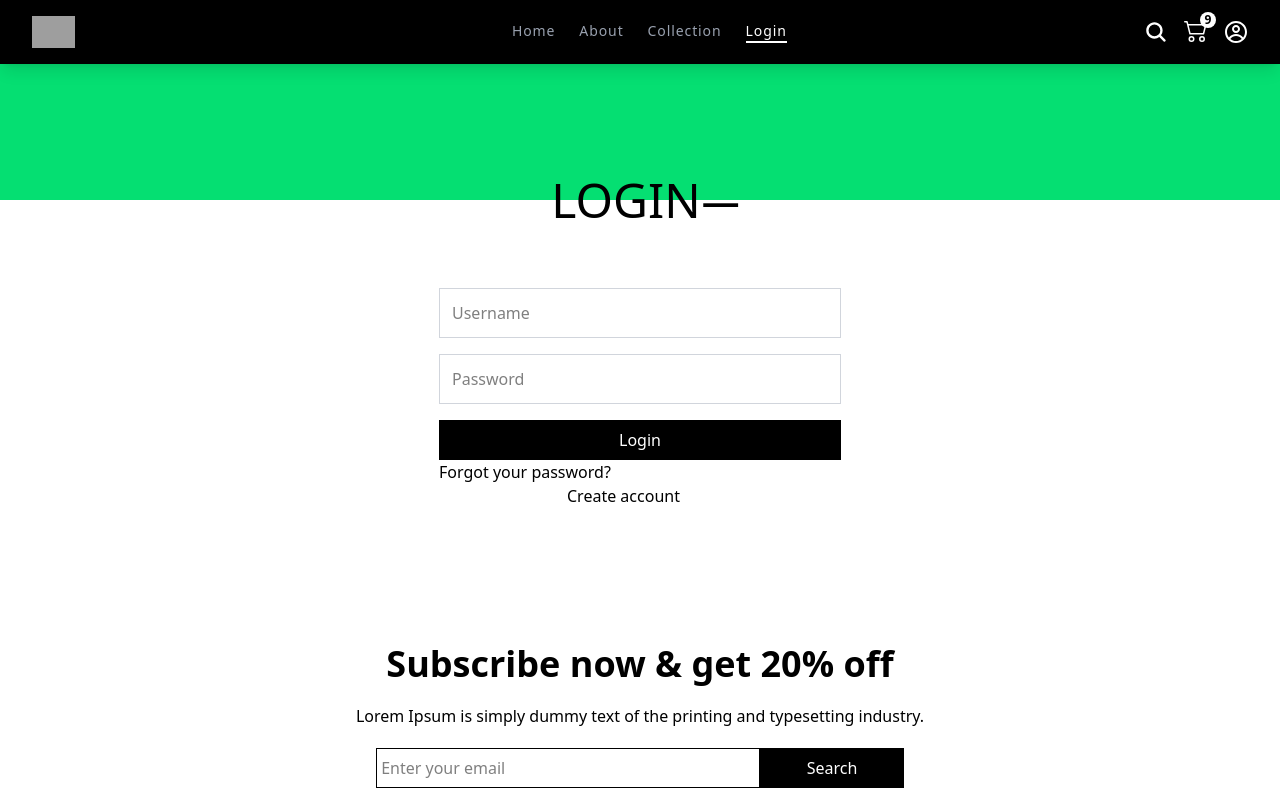
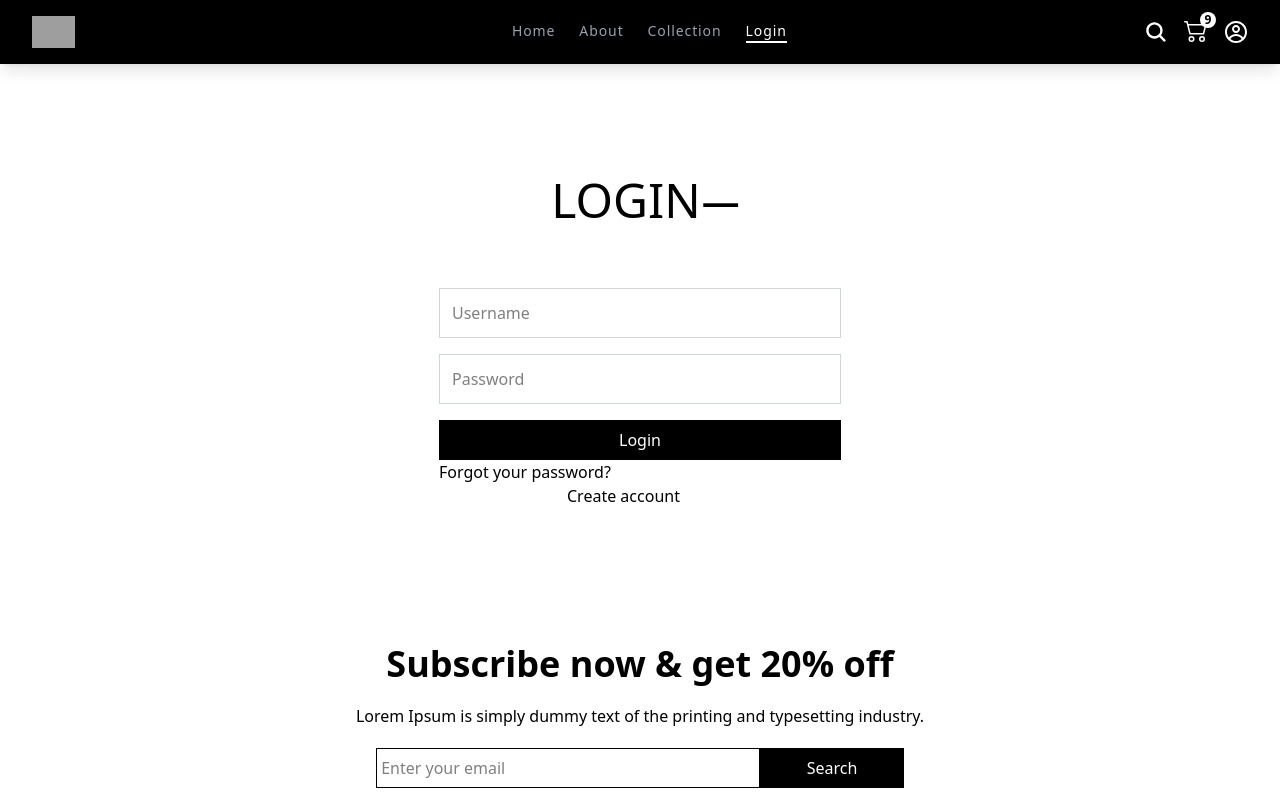
Before and after one commit to Sajal91/MERN-PROJECT, a React (Vite) app in the folder Frontend/: page /login in a window 1280 px wide. Shown: the top 800 px of the page. Built offline with nearby package versions, Linux system fonts and the light colour scheme; grey boxes are pictures that could not be loaded.

Commit message:
Updates: 1. Footer Issue Fixed.

```diff
--- a/Frontend/src/components/About/About.tsx
+++ b/Frontend/src/components/About/About.tsx
@@ -5,7 +5,7 @@ import Footer from "../Footer/Footer";
 const About: FC = () => {
     return (
         <>
-            <div className="top-0 left-0 pt-24 w-full h-screen overflow-scroll scroll-smooth">
+            <div className="pt-24 w-full scroll-smooth">
                 <div className="mx-auto max-w-7xl w-full px-2 sm:px-6 lg:px-8 flex flex-col items-center">
                     <div className="w-full text-center">
                         <h1 className="text-2xl font-bold">About Us</h1>
--- a/Frontend/src/components/Collections/Collection.tsx
+++ b/Frontend/src/components/Collections/Collection.tsx
@@ -46,8 +46,8 @@ const Collection: FC = () => {
 
     return (
         <>
-            <div className="absolute left-0 top-0 pt-24 w-full h-screen overflow-scroll scroll-smooth flex justify-center">
-                <div className="collections absolute left-1/2 -translate-x-1/2 w-[85vw] flex justify-between">
+            <div className="left-0 top-0 pt-24 w-full h-screen overflow-scroll scroll-smooth flex justify-center">
+                <div className="mx-auto max-w-7xl w-full px-2 sm:px-6 lg:px-8 flex justify-between">
                     <div className="filter-section w-[300px]">
                         <h1 className="text-4xl">Filters</h1>
                         <div className="filters-box">
--- a/Frontend/src/components/Footer/TempFooter.tsx
+++ b/Frontend/src/components/Footer/TempFooter.tsx
@@ -41,7 +41,7 @@ const TempFooter: FC = () => {
     //   <hr className='mt-5' />
     //   <div className='text-center mb-2 mt-2'> <p>Copyright 2024@ Rohan.dev & Sajal.dev - All Right Reserved.</p> </div>
     // </div>
-    <div className="w-screen h-[200px] bg-green-400"></div>
+    <footer className="w-full h-[200px] bg-green-400"></footer>
   )
 }
 
--- a/Frontend/src/components/Home/Home.tsx
+++ b/Frontend/src/components/Home/Home.tsx
@@ -28,7 +28,7 @@ const Home: FC = () => {
     }, [])
 
     return (
-        <div className="left-0 top-0 pt-24 w-full h-screen overflow-scroll scroll-smooth flex justify-center">
+        <div className="pt-24 w-full scroll-smooth flex justify-center">
 
             <div className="mx-auto max-w-7xl w-full px-2 sm:px-6 lg:px-8">
                 {/* <div className="banner-section w-full h-full flex justify-center border-1 border-black border-solid max-md:flex-col max-md:justify-between">
--- a/Frontend/src/components/Login/Login.tsx
+++ b/Frontend/src/components/Login/Login.tsx
@@ -4,9 +4,9 @@ import Footer from "../Footer/Footer"
 const Login: FC = () => {
     return (
         <>
-            <div className="absolute left-0 top-0 pt-24 w-full h-screen overflow-scroll scroll-smooth flex justify-center">
+            <div className="pt-24 w-full scroll-smooth flex justify-center">
 
-                <div className="absolute left-1/2 -translate-x-1/2 w-[85vw]">
+                <div className="mx-auto max-w-7xl w-full px-2 sm:px-6 lg:px-8">
                 <h1 className='text-center text-5xl  uppercase mt-20'>
                  Login <span className="inline-block scale-x-300">-</span>
                 </h1>
--- a/Frontend/src/components/Product/Product.tsx
+++ b/Frontend/src/components/Product/Product.tsx
@@ -53,10 +53,10 @@ const Product: FC = () => {
             ) : error ? (
                 <div className="text-center text-red-500 text-lg">{error}</div>
             ) : (
-                <div className="mx-auto max-w-7xl w-full px-2 sm:px-6 lg:px-8 flex max-lg:pt-24 justify-center min-h-[500px]">
-                    <div className="flex w-full justify-between">
-                        <div className="flex flex-col-reverse lg:flex-row gap-6 lg:h-full max-lg:h-[600px] lg:w-[545px] max-lg:w-[400px]">
-                            <div className="flex flex-row lg:flex-col justify-between gap-4 overflow-x-scroll lg:h-full">
+                <div className="mx-auto max-w-7xl w-full px-2 sm:px-6 lg:px-8 flex  justify-center ">
+                    <div className="flex w-full justify-between h-[600px]">
+                        <div className="flex flex-col-reverse lg:flex-row gap-6  lg:w-[545px] max-lg:w-[400px]">
+                            <div className="flex flex-row lg:flex-col justify-between gap-4 overflow-x-scroll ">
                                 {productData?.Product_Image?.length ? (
                                     productData.Product_Image.map((image, index) => (
                                         <div key={index} className="border-1 border-white w-24 h-28">
--- a/Frontend/src/index.css
+++ b/Frontend/src/index.css
@@ -1,8 +1,4 @@
 @import "tailwindcss";
-
-body {
-    overflow: hidden;
-}
 
 ::-webkit-scrollbar {
     width: 0px;
```
